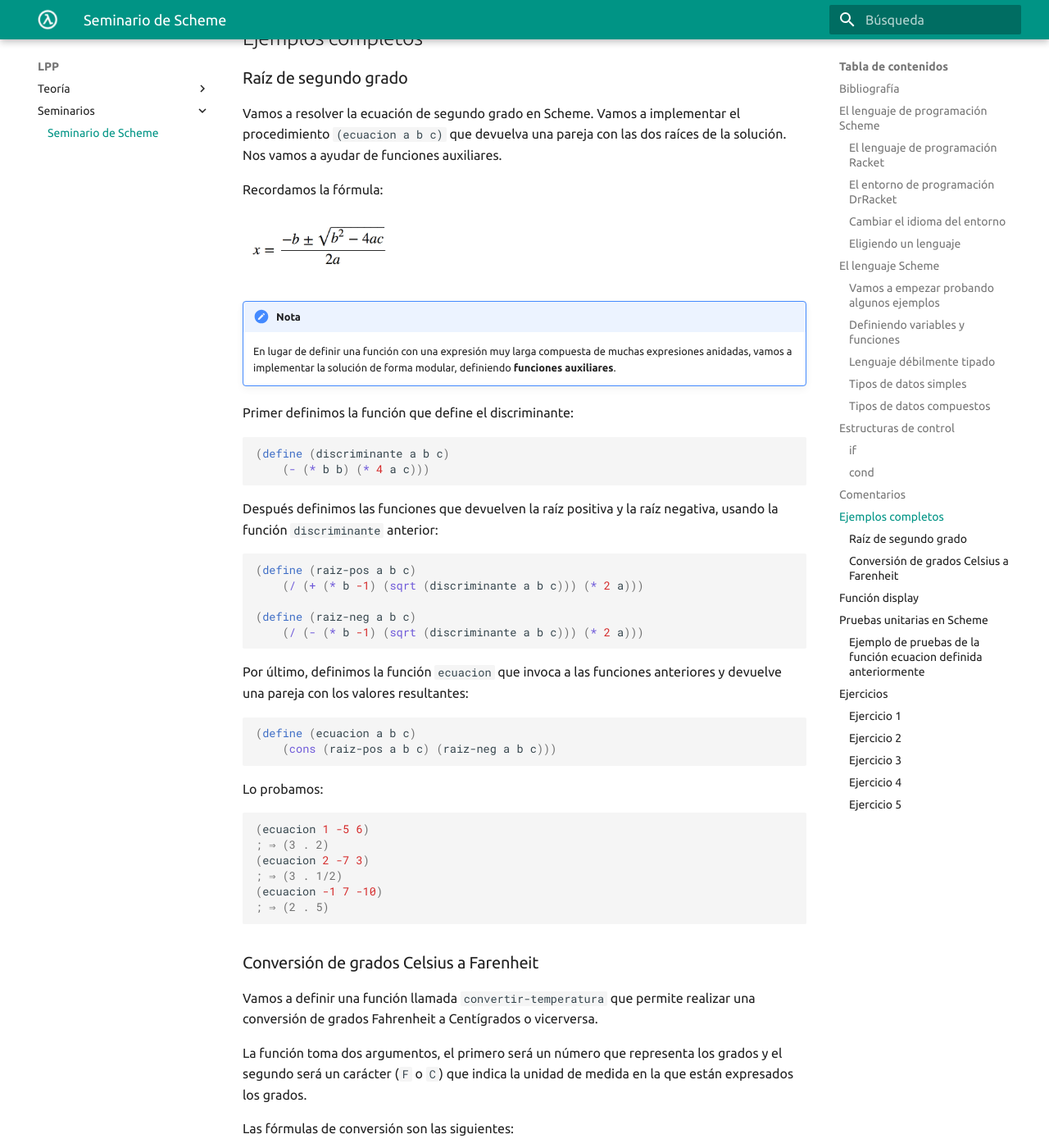
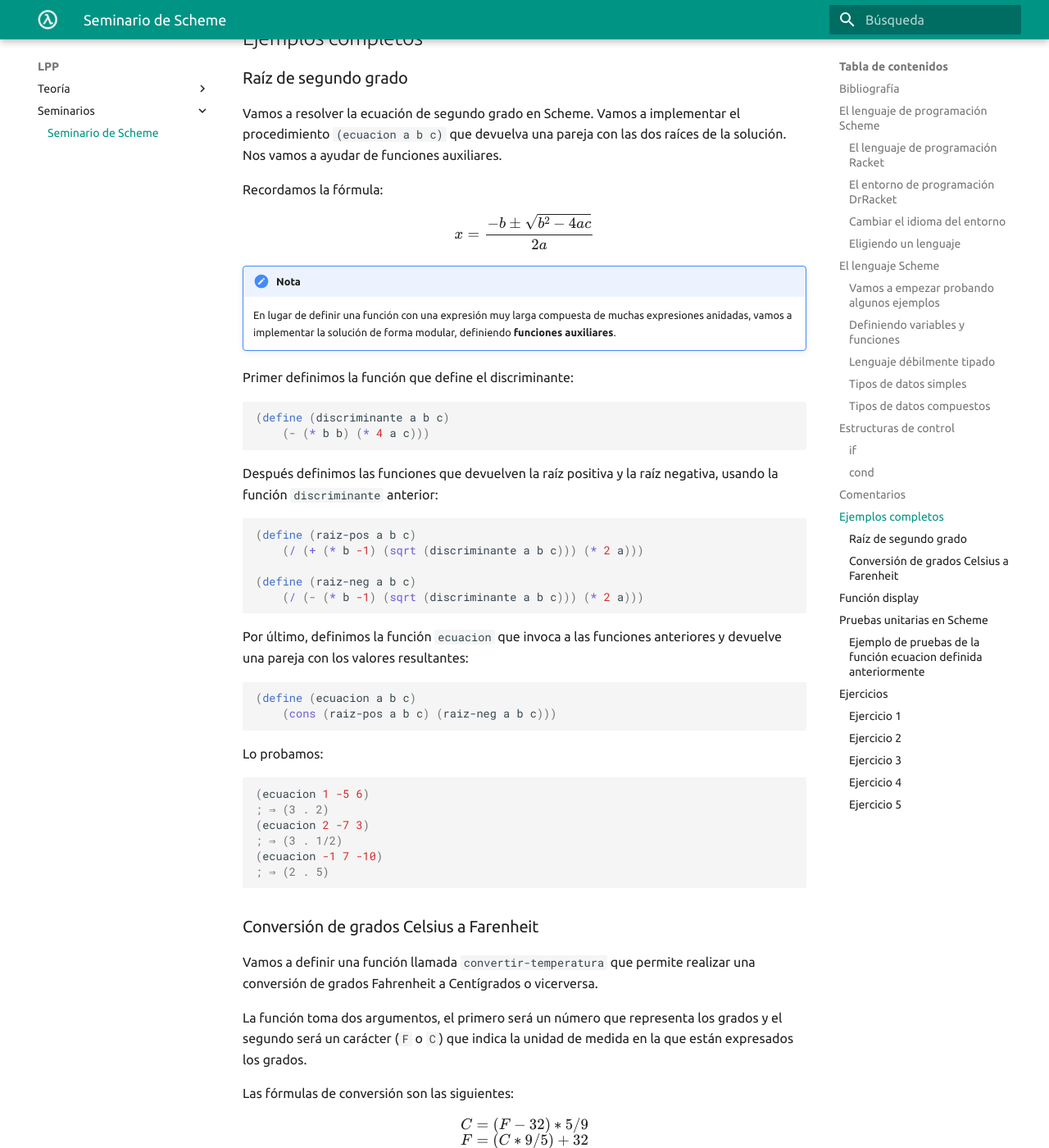
Before and after one commit to domingogallardo/apuntes-lpp, an MkDocs documentation site: the page built from docs/seminarios/seminario1-scheme/seminario1-scheme.md, in a window 1280 px wide and 1400 px high, scrolled down 14958 px. Shown: the whole window at 82% size. Built offline with MkDocs 1.6.1 and Material for MkDocs 9.7.7, drawn with Linux system fonts in a browser that asks for light colours; formulas are drawn with MathJax 3.

Commit message:
Instalado MathJax en MkDocs

```diff
--- a/docs/seminarios/seminario1-scheme/seminario1-scheme.md
+++ b/docs/seminarios/seminario1-scheme/seminario1-scheme.md
@@ -739,9 +739,9 @@ funciones auxiliares.
 
 Recordamos la fórmula:
 
-<img src="imagenes/ecuacion1.png" width="200px"/>
+<!--<img src="imagenes/ecuacion1.png" width="200px"/>-->
 
-<!-- $$x = {-b \pm \sqrt{b^2-4ac} \over 2a}$$ -->
+$$x = {-b \pm \sqrt{b^2-4ac} \over 2a}$$
 
 !!! Note "Nota"
     En lugar de definir una función con una expresión muy larga
@@ -797,10 +797,11 @@ indica la unidad de medida en la que están expresados los grados.
 
 Las fórmulas de conversión son las siguientes:
 
-<img src="imagenes/ecuacion2.png" width="200px"/>
+<!-- <img src="imagenes/ecuacion2.png" width="200px"/>-->
 
-<!-- $$C = (F - 32) * 5/9$$ -->
-<!-- $$F = (C * 9/5) + 32$$ -->
+$$C = (F - 32) * 5/9$$
+
+$$F = (C * 9/5) + 32$$
 
 Primero definimos unas funciones auxiliares que calculan las
 expresiones anteriores:
--- a/mkdocs.yml
+++ b/mkdocs.yml
@@ -49,6 +49,7 @@ extra:
 
 markdown_extensions:
     - admonition
+    - pymdownx.arithmatex
     - codehilite:
         linenums: true
     - footnotes
@@ -58,3 +59,6 @@ markdown_extensions:
        permalink: true
        toc_depth: 3
     - pymdownx.superfences
+
+extra_javascript:
+  - 'https://cdnjs.cloudflare.com/ajax/libs/mathjax/2.7.0/MathJax.js?config=TeX-MML-AM_CHTML'
```
